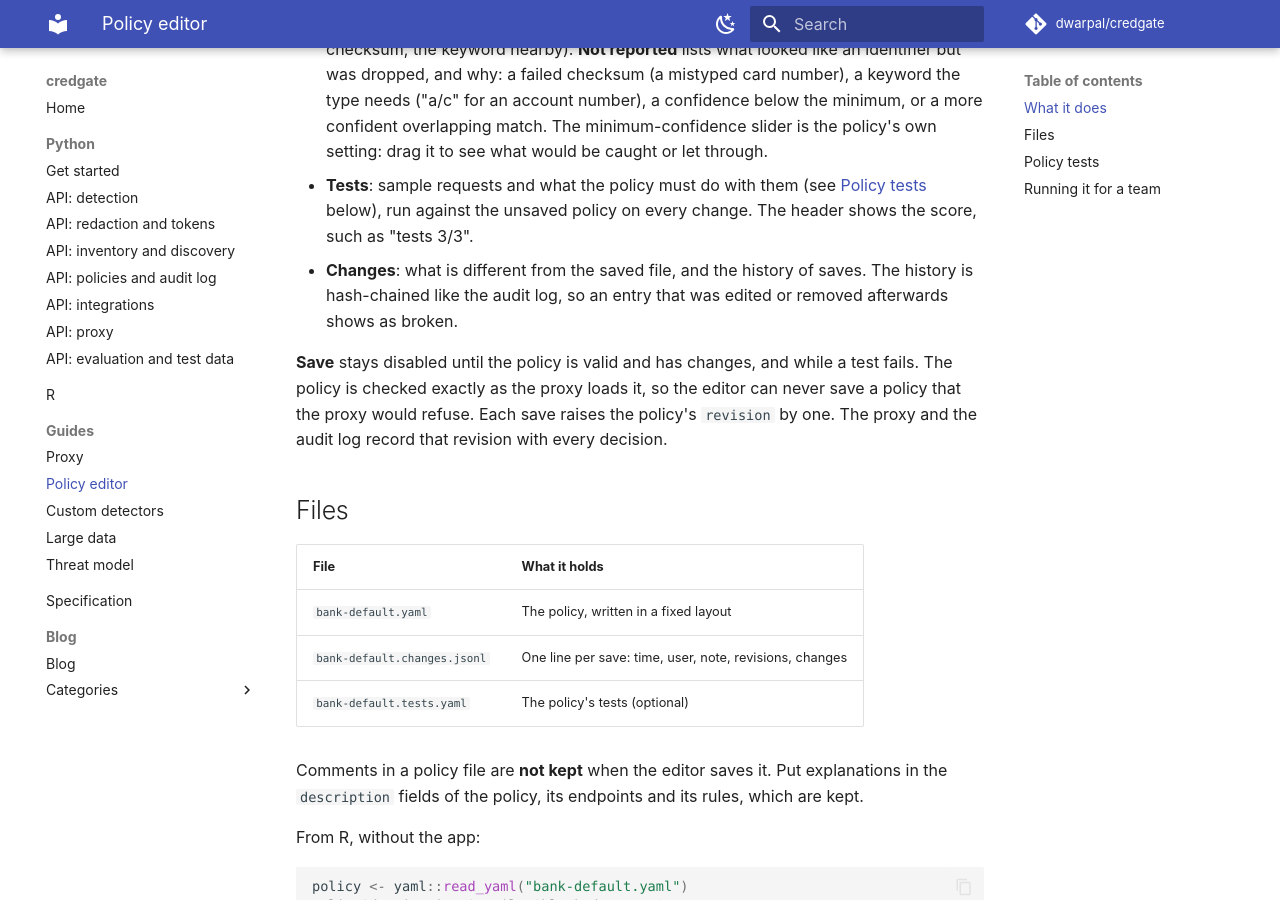
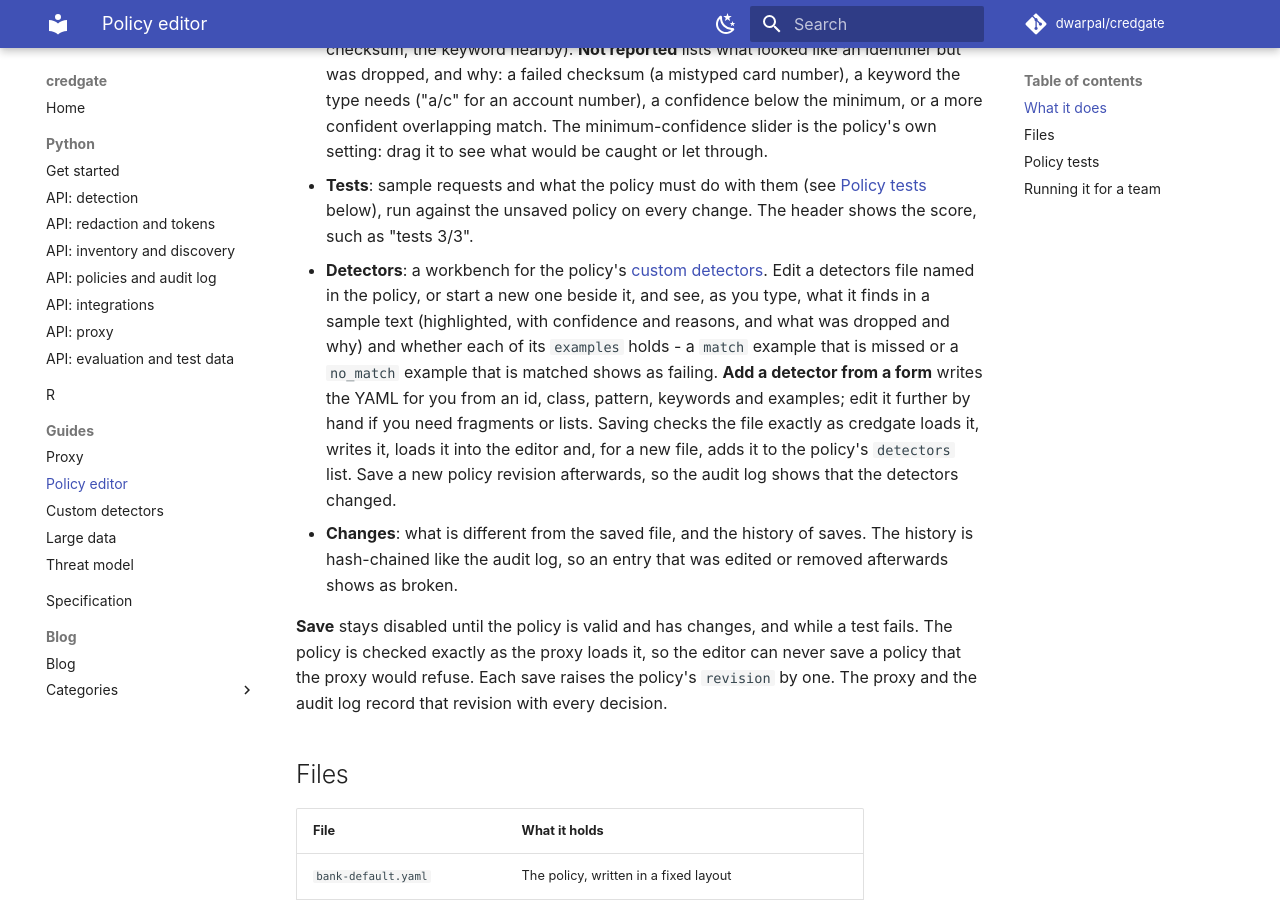
Before and after one commit to dwarpal/credgate, an MkDocs documentation site: the page built from docs/policy-editor.md, in a window 1280 px wide and 900 px high, scrolled down 1799 px. Built offline with MkDocs 1.6.1 and Material for MkDocs 9.7.7, drawn with Linux system fonts in a browser that asks for light colours; comment, search, counter and statistics services are not loaded.

Commit message:
Policy editor: a workbench for custom detectors (#46)
Stacked on #45 (and #44); GitHub retargets it as those merge.

A **Detectors** tab in the policy editor:
- pick a custom detectors file the policy names, or start a new one
beside the policy (template included);
- **Add a detector from a form**: id, class, label, pattern, keywords
(taken literally), "only with a keyword nearby", and should / should-not
match examples - written into the YAML (one-item lists kept as lists, so
Python reads it the same; checked);
- as you type: the file's status, the sample text with matches
highlighted, each match's confidence and reasons, what was dropped and
why, and every example's result ("holds", "missed", "wrong match");
- **Save**: only a file credgate would load (examples included);
built-in ids and file names with folders are refused; the file is
written, loaded with `replace = TRUE`, and a new file is added to the
draft policy's `detectors` list. A note asks for a new policy revision
so the audit log shows the change.

Docs: policy editor guide and custom detectors guide; NEWS and
CHANGELOG.

Tests: a `testServer` run (template valid, a wrong example shown and not
saved, built-in id refused, save writes/loads/adds to the policy, folder
names refused) and the form generator. R full suite 0 failures. Checked
by hand in the editor.

```diff
--- a/docs/policy-editor.md
+++ b/docs/policy-editor.md
@@ -42,6 +42,18 @@ credgate::policy_editor("bank-default.yaml", user = "infosec-1")
 - **Tests**: sample requests and what the policy must do with them (see
   [Policy tests](#policy-tests) below), run against the unsaved policy on
   every change. The header shows the score, such as "tests 3/3".
+- **Detectors**: a workbench for the policy's [custom
+  detectors](custom-detectors.md). Edit a detectors file named in the
+  policy, or start a new one beside it, and see, as you type, what it finds
+  in a sample text (highlighted, with confidence and reasons, and what was
+  dropped and why) and whether each of its `examples` holds - a `match`
+  example that is missed or a `no_match` example that is matched shows as
+  failing. **Add a detector from a form** writes the YAML for you from an
+  id, class, pattern, keywords and examples; edit it further by hand if you
+  need fragments or lists. Saving checks the file exactly as credgate loads it, writes it,
+  loads it into the editor and, for a new file, adds it to the policy's
+  `detectors` list. Save a new policy revision afterwards, so the audit log
+  shows that the detectors changed.
 - **Changes**: what is different from the saved file, and the history of
   saves. The history is hash-chained like the audit log, so an entry that was
   edited or removed afterwards shows as broken.
```
Also changed, not shown: docs/custom-detectors.md (+10 -0 lines), pkg/credgate/NEWS.md (+7 -0 lines), pkg/python/CHANGELOG.md (+5 -0 lines), 3 other files.
